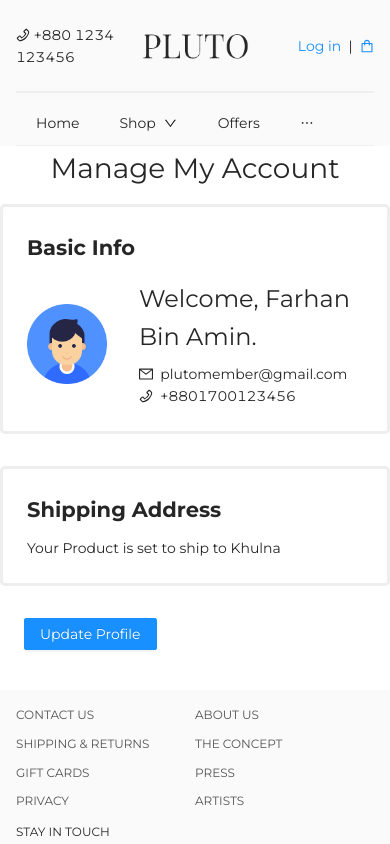
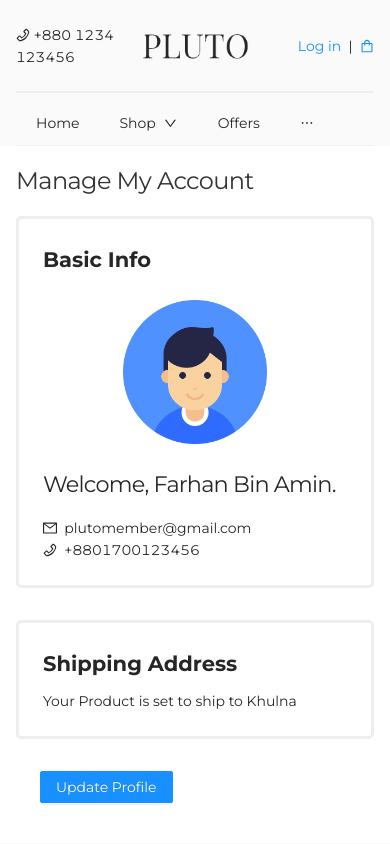
Before and after one commit to Alamin02/pluto, a React (Create React App) app: page /profile in a window 390 px wide. Shown: the top 844 px of the page. Built offline with nearby package versions, Linux system fonts and the light colour scheme; a web font is replaced by a local one.

Commit message:
fix: UserProfile page made responsive

```diff
--- a/src/pages/UserProfile.js
+++ b/src/pages/UserProfile.js
@@ -1,29 +1,51 @@
 import { Link } from "react-router-dom";
-
-import { Button } from "antd";
+import { Button, Grid } from "antd";
 import { MailOutlined, PhoneOutlined } from "@ant-design/icons";
-
-import userInfo from "../components/user-profile/userInfo";
+import classNames from "classnames";
 
 import styles from "./UserProfile.module.css";
 
+import userInfo from "../components/user-profile/userInfo";
+import HeaderSection from "../components/styled-components/HeaderSection";
+
+const { useBreakpoint } = Grid;
+
 function UserProfile() {
+  const screens = useBreakpoint();
+
   return (
     <div className={styles.container}>
-      <h1 className={styles.mainHeading}>Manage my account</h1>
+      {/* <h1 className={styles.mainHeading}>Manage my account</h1> */}
+      <HeaderSection headerText="manage my account" />
 
       <section className={styles.eachSection} key={userInfo.key}>
         <h2 className={styles.eachSectionTitle}>Basic info</h2>
-        <div className={styles.basicInfo}>
-          <div>
-            <img
-              src={userInfo.photo}
-              className={styles.userAvatar}
-              alt="user_photo"
-            />
-          </div>
-          <div className={styles.basicInfoText}>
-            <div className={styles.welcomeMessage}>
+        <div
+          className={classNames(
+            { [styles.basicInfo]: screens },
+            { [styles.basicInfoXs]: screens.xs }
+          )}
+        >
+          <img
+            src={userInfo.photo}
+            className={classNames(
+              { [styles.userAvatar]: screens },
+              { [styles.userAvatarXs]: screens.xs }
+            )}
+            alt="user_photo"
+          />
+          <div
+            className={classNames(
+              { [styles.basicInfoText]: screens },
+              { [styles.basicInfoTextXs]: screens.xs }
+            )}
+          >
+            <div
+              className={classNames(
+                { [styles.welcomeMessage]: screens },
+                { [styles.welcomeMessageXs]: screens.xs }
+              )}
+            >
               Welcome, {userInfo.name}.
             </div>
             <div>
--- a/src/pages/UserProfile.module.css
+++ b/src/pages/UserProfile.module.css
@@ -2,6 +2,8 @@
   max-width: 1200px;
   margin-left: auto;
   margin-right: auto;
+  margin-top: 1rem;
+  padding: 0 1rem;
 }
 
 .mainHeading {
@@ -30,21 +32,40 @@
 
 .basicInfo {
   display: flex;
-  align-items: center;
   margin-top: 1rem;
+  flex-direction: row;
+}
+.basicInfoXs{
+  flex-direction: column;
 }
 
 .userAvatar {
-  width: 5rem;
+  width: 6rem;
+}
+.userAvatarXs{
+  width: 9rem;
+  margin-bottom: 1.7rem;
+  margin-top: 0.5rem;
+  align-self: center;
 }
 
 .basicInfoText {
-  margin-left: 2rem;
+  margin-left: 2.5rem;
+}
+.basicInfoTextXs{
+  margin-left: 0;
 }
 
 .welcomeMessage {
   font-size: 1.5rem;
-  margin-bottom: 0.5rem;
+  margin-bottom: 1rem;
+  letter-spacing: -0.03em;
+}
+.welcomeMessageXs{
+  font-size: 1.4rem;
+  line-height: 1.2;
+  letter-spacing: -0.035em;
+  margin-bottom: 1.2rem;
 }
 
 .emptySpace {
```
